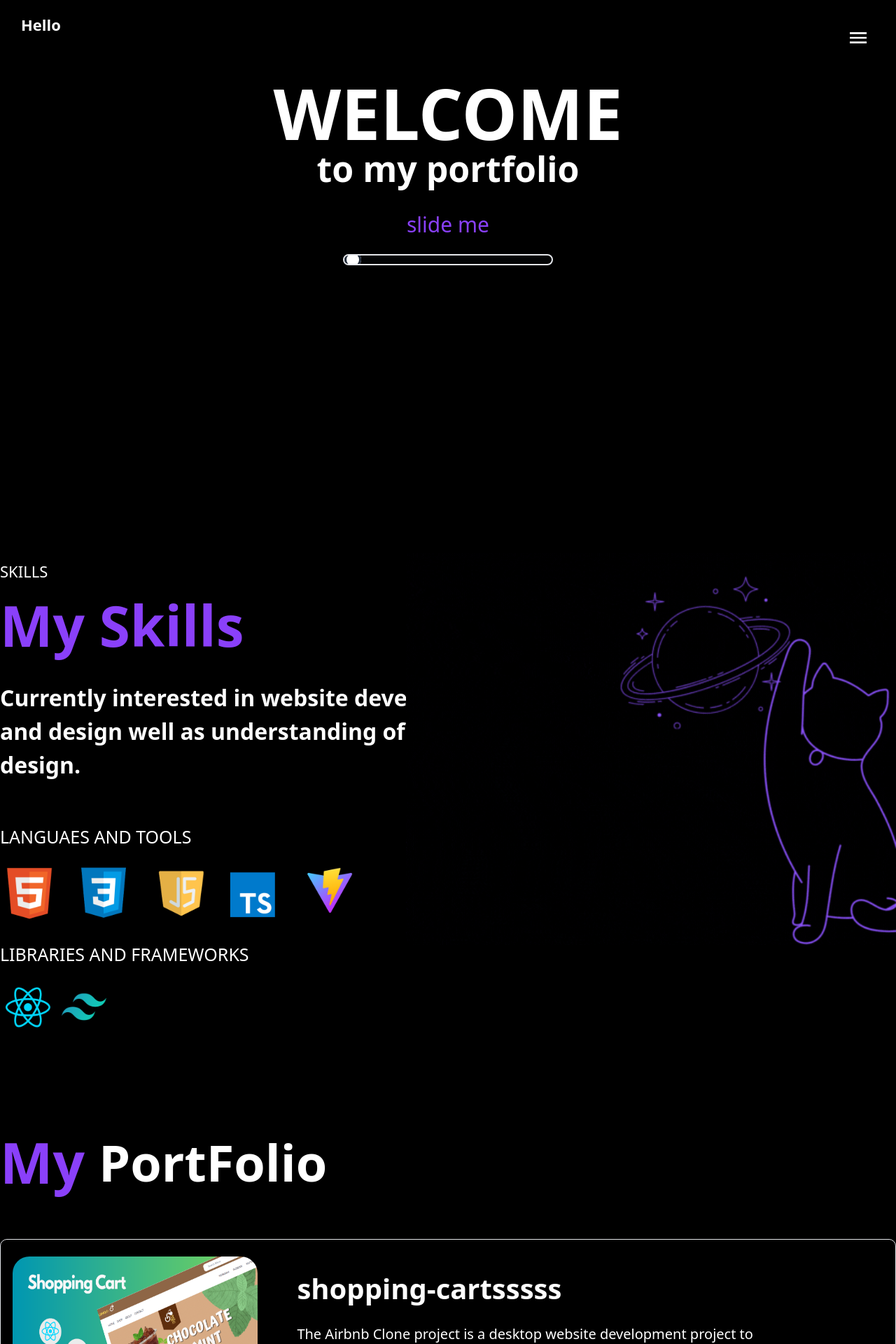
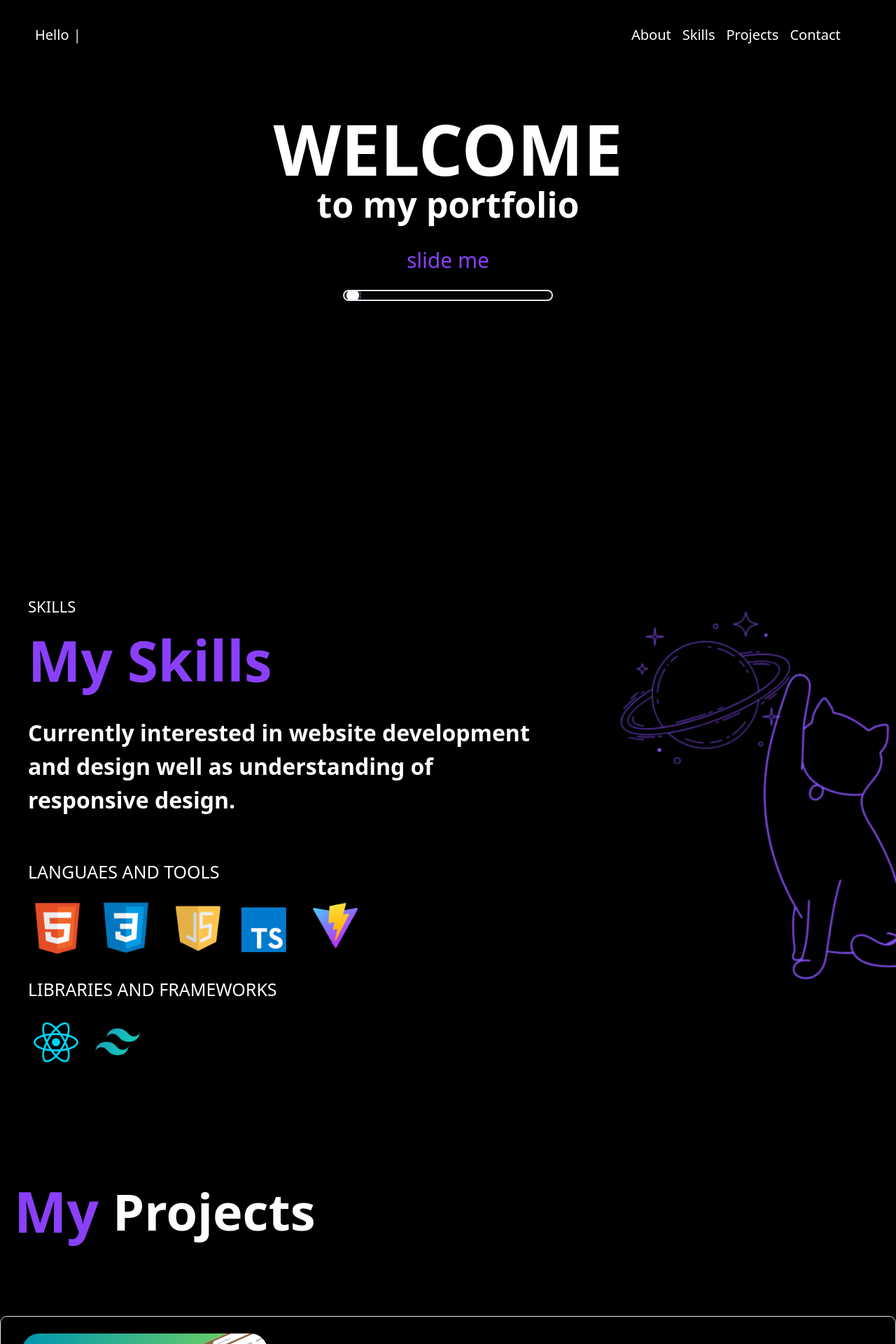
Before and after one commit to kongpop00/PortFolio-FontEnd, a React (Vite) app: page / in a window 1280 px wide. Shown: the top 1920 px of the page at 70% size. Built offline with nearby package versions, Linux system fonts and the light colour scheme.

Commit message:
add-funtion

```diff
--- a/src/App.tsx
+++ b/src/App.tsx
@@ -1,21 +1,24 @@
+import Header from "./assets/componen/Header";
+import Nav from "./assets/componen/Nav";
+import PortFolio from "./assets/componen/PortFolio";
+import Skills from "./assets/componen/Skills";
 
-import Header from "./assets/componen/Header"
-import Nav from "./assets/componen/Nav"
-import PortFolio from "./assets/componen/PortFolio"
-import Skills from "./assets/componen/Skills"
+function App() {
+  return (
+    <>
 
 
-function App() {
+        <Nav />
+        <Header/>
+        <Skills/>
+        <PortFolio/>
 
-  return (
-  <>
-  <Nav/>
-  <Header/>
-  <Skills/>
-  <PortFolio/>
 
-  </>
-  )
+
+
+    </>
+
+  );
 }
 
-export default App
+export default App;
--- a/src/assets/componen/Header.tsx
+++ b/src/assets/componen/Header.tsx
@@ -2,11 +2,18 @@ import EmailOutlinedIcon from "@mui/icons-material/EmailOutlined";
 import GitHubIcon from "@mui/icons-material/GitHub";
 import InstagramIcon from "@mui/icons-material/Instagram";
 import { useEffect, useState } from "react";
+import { HashLink } from "react-router-hash-link";
 import Typewriter from "typewriter-effect";
 
 const Header = () => {
   const [data, setData] = useState<string>("0");
   const numData = parseInt(data);
+
+  const scrollWithOffset = (el:any) => {
+    const yCoordinate = el.getBoundingClientRect().top + window.pageYOffset;
+    const yOffset = -200;
+    window.scrollTo({ top: yCoordinate + yOffset, behavior: 'smooth' });
+}
 
   let colorCahnge = "";
   let colorCahnge2 = "";
@@ -43,25 +50,24 @@ const Header = () => {
     console.log("data", numData);
   }, [data]);
   return (
-    <div className="bg-black relative  ">
-    <div className="w-[100%] h-[100vh] grid grid-cols-1 md:grid-cols-1 max-w-7xl m-[auto]  items-center  text-center">
-
+    <div id="about" className="bg-black relative  w-full p-[20px]  ">
+      <div className="w-[100%] h-[100vh] grid grid-cols-1  max-w-7xl m-[auto]  items-center  text-center">
         <div className="flex flex-col mt-[100px]  ">
           {numData == 10 ? (
             <div>
               <div className="avatar mb-[40px]  mt-[29px]">
-              <div className="w-[300px] rounded-full ring ring-primary ring-offset-base-100 ring-offset-2">
+                <div className="  w-[200px] sm:w-[300px] rounded-full ring ring-primary ring-offset-base-100 ring-offset-2">
                   <img src="/img (2).png" />
                 </div>
               </div>
             </div>
           ) : (
             <div className="leading-[80px] text-white relative ">
-            <h1 className="text-[100px] font-[600]">WELCOME</h1>
-            <h1 className="text-[50px] font-[600] px-[10px]">
+              <h1 className=" text-[50px] sm:text-[100px] font-[600]">WELCOME</h1>
+              <h1 className="text-[30px] sm:text-[50px] font-[600] px-[10px]">
                 to my portfolio
               </h1>
-            <div className="text-[30px] px-[10px] text-[#8a40fa]">
+              <div className="text-[20px] sm:text-[30px] px-[10px] text-[#8a40fa]">
                 <h1>slide me</h1>
               </div>
               <div
@@ -71,7 +77,7 @@ const Header = () => {
             </div>
           )}
 
-        <div className="relative  w-[300px] m-[auto]">
+          <div className="relative w-[250px] sm:w-[300px] m-[auto]">
             <input
               className="w-full range range-[white] border-2 h-4"
               type="range"
@@ -83,11 +89,10 @@ const Header = () => {
             />
           </div>
           <div className=" w-full ">
-          <div className="w-[50%] h-[60%] absolute left-0 z-30"></div>
             <div className="text-white   text-[26px] font-[500]  relative w-full mt-[20px]">
               <div
                 style={{ backgroundColor: colorCahnge }}
-              className="absolute w-full h-full z-20"
+                className="absolute w-full h-full z-10 "
               ></div>
               <h1 className="text-[#8a40fa]">
                 <label className="px-[5px]">Hi,</label>
@@ -96,14 +101,14 @@ const Header = () => {
                 <label className="px-[5px]">is</label>
               </h1>
 
-            <h1 className="text-[72px]  ">
+              <h1 className="text-[50px] sm:text-[72px]  ">
                 <div className="text-center m-[auto] flex justify-center">
                   <h1 className="px-[20px]"> Kongpop Nualsaard</h1>
                 </div>
-              <div className="bg-gradient-to-r from-indigo-500 via-[#8a40fa] to-[#8a40fa] h-2 rounded-lg w-[50%] m-[auto]"></div>
+                <div className="bg-gradient-to-r from-indigo-500 via-[#8a40fa] to-[#8a40fa] h-1 sm:h-2 rounded-lg  w-[70%] sm:w-[50%] m-[auto]"></div>
               </h1>
               {/**Typewriter */}
-            <div className="mt-[20px] font-[400] text-[22px] text-slate-400 ">
+              <div className="mt-[20px] font-[400]  text-[14px] sm:text-[22px] text-slate-400 ">
                 <Typewriter
                   options={{
                     strings: [
@@ -115,20 +120,27 @@ const Header = () => {
                 />
               </div>
               {/** icon */}
-            <div className="flex justify-center w-[100%] ">
-              <div className="p-[10px]">
-                <EmailOutlinedIcon />
+              {numData == 10 && (
+                <div className="z-20 relative">
+                  <div className="flex justify-center w-[100%]  ">
+                    <button className="p-[10px]  hover:text-[#8a40fa]">
+                      <EmailOutlinedIcon  />
+                    </button>
+                    <button className="p-[10px]  hover:text-[#8a40fa]">
+                      <GitHubIcon />
+                    </button>
+                    <button className="p-[10px]  hover:text-[#8a40fa]">
+                      <InstagramIcon />
+                    </button>
                   </div>
-              <div className="p-[10px]">
-                <GitHubIcon />
-              </div>
-              <div className="p-[10px]">
-                <InstagramIcon />
-              </div>
-            </div>
-            <button className="mt-[20px] border-[1px] p-[5px] px-[10px] border-[#8a40fa] text-[22px] rounded-xl">
+                  <button className="mt-[20px] border-[1px] p-[8px] px-[10px] border-[#8a40fa] text-[22px] hover:border-[#ff64f2] rounded-xl  z-50 mx-[10px] ">
                    Dowload CV
                   </button>
+                  <button className="mt-[20px] border-[1px] p-[8px] px-[10px] border-[#8a40fa] text-[22px] rounded-xl hover:border-[#ff64f2]  z-50 mx-[10px] ">
+                  <HashLink smooth to={'#skills'} scroll={el => scrollWithOffset(el)}> Get Started</HashLink>
+                  </button>
+                </div>
+              )}
             </div>
           </div>
         </div>
--- /dev/null
+++ b/src/assets/componen/Hemberger.tsx
@@ -0,0 +1,26 @@
+type Hemberger ={
+    on_of_Hemberger : ()=>void
+  }
+  const Hemberger = (props: Hemberger) => {
+    const { on_of_Hemberger } = props;
+
+    return (
+      <button onClick={on_of_Hemberger} className="z-50">
+        <label className="btn btn-circle swap swap-rotate ">
+          {/* close icon */}
+
+          <svg
+            className=" fill-current"
+            xmlns="http://www.w3.org/2000/svg"
+            width="32"
+            height="32"
+            viewBox="0 0 512 512"
+          >
+            <path d="M64,384H448V341.33H64Zm0-106.67H448V234.67H64ZM64,128v42.67H448V128Z" />
+          </svg>
+        </label>
+      </button>
+    );
+  };
+
+  export default Hemberger;
--- a/src/assets/componen/Nav.tsx
+++ b/src/assets/componen/Nav.tsx
@@ -1,65 +1,135 @@
-import { useState } from "react";
+import {  useState } from "react";
+import { HashLink } from "react-router-hash-link";
+import Close from "./colseNav";
+import Hemberger from "./Hemberger";
+import Typewriter from "typewriter-effect";
 const Nav = () => {
   const data = ["Hi !", " Hello ", "Welcome"];
   const [textnav, setTextNav] = useState(0);
-const [open  ,setopen]=useState(false)
+  const [open, setopen] = useState(false);
+  const scrollWithOffsetNav = (el: any) => {
+    const yCoordinate = el.getBoundingClientRect().top + window.pageYOffset;
+    const yOffset = -200;
+    window.scrollTo({ top: yCoordinate + yOffset, behavior: "smooth" });
+  };
+  const scrollWithOffsetproject = (el: any) => {
+    const yCoordinate = el.getBoundingClientRect().top + window.pageYOffset;
+    const yOffset = -80;
+    window.scrollTo({ top: yCoordinate + yOffset, behavior: "smooth" });
+  };
 
-const handleOpen =()=>{
-    setopen(!open)
-}
+  const handleOpen = () => {
+    setopen(!open);
+  };
+
   if (textnav < data.length) {
     setTimeout(() => {
       setTextNav(textnav + 1);
     }, 4000);
   } else setTextNav(0);
 
+  const on_of_Hemberger = () => {
+    setopen(!open);
+  };
+
   return (
-    <div className="w-full  fixed  z-50 ">
-      <div className="flex p-[30px] justify-between w-full bg-black z-50 fixed">
-        <div className="th text-center text-[22px] font-[600] text-white item-center animate-bounce">
-          {data[textnav]}
+    <div className="bg-black w-[100%] h-[100px] flex justify-between fixed z-30 items-center px-[50px] text-white">
+      <div className="font-[500] text-[20px]">
+      <Typewriter
+                  options={{
+                    strings: [
+                      `${data[textnav]}`
+                    ],
+                    autoStart: true,
+                    loop: true,
+                  }}
+                />
+      </div>
+      <div>
+        {open ? (
+          <div className=" absolute top-[150px] left-[50%] right-[50%] z-50 text-center  md:hidden">
+            <Close on_of_Hemberger={on_of_Hemberger} />
+          </div>
+        ) : (
+          <div className=" absolute top-[30px] right-[50px] md:hidden ">
+            <Hemberger on_of_Hemberger={on_of_Hemberger} />
+          </div>
+        )}
+      </div>
+
+      <div className="md:flex w-[20%] justify-between font-[500] text-[20px] mr-[150px] lg:mr-[100px] hidden ">
+        <HashLink
+          className="hover:border-b-2 border-[#8a40fa] p-2"
+          smooth
+          to={"#about"}
+          scroll={(el) => scrollWithOffsetNav(el)}
+        >
+          {" "}
+          About
+        </HashLink>
+        <HashLink
+          className="hover:border-b-2 border-[#8a40fa] p-2"
+          smooth
+          to={"#skills"}
+          scroll={(el) => scrollWithOffsetNav(el)}
+        >
+          {" "}
+          Skills
+        </HashLink>
+        <HashLink
+          className="hover:border-b-2 border-[#8a40fa] p-2"
+          smooth
+          to={"#project"}
+          scroll={(el) => scrollWithOffsetproject(el)}
+        >
+          {" "}
+          Projects
+        </HashLink>
+        <HashLink
+          className="hover:border-b-2 border-[#8a40fa] p-2"
+          smooth
+          to={"#skills"}
+          scroll={(el) => scrollWithOffsetNav(el)}
+        >
+          {" "}
+          Contact
+        </HashLink>
+      </div>
+
+      {open && (
+        <div className="leading-[60px] w-[100%] pt-[150px] left-4 flex flex-col items-center py-[20px] bg-black text-white text-[30px] z-40 h-[100vh] fixed top-[100px]">
+          <button onClick={handleOpen}><HashLink
+              smooth
+              to={"#about"}
+              scroll={(el) => scrollWithOffsetNav(el)}
+              className="hover:text-[#8a40fa]"
+            >
+
+             ABOUT
+            </HashLink>
+          </button>
+          <button onClick={handleOpen}><HashLink
+              smooth
+              to={"#skills"}
+              scroll={(el) => scrollWithOffsetNav(el)}
+              className="hover:text-[#8a40fa]"
+            >
+
+              SKILL
+            </HashLink>
+          </button>
+          <button onClick={handleOpen}><HashLink
+              smooth
+              to={"#project"}
+              scroll={(el) => scrollWithOffsetNav(el)}
+              className="hover:text-[#8a40fa]"
+            >
+
+            PROJECT
+            </HashLink>
+          </button>
         </div>
-        <div >
-          <label className="btn btn-circle swap swap-rotate bg-black text-white border-none ">
-            {/* this hidden checkbox controls the state */}
-            <input type="checkbox" onClick={handleOpen} />
-
-            {/* hamburger icon */}
-            <svg
-              className="swap-off fill-current"
-              xmlns="http://www.w3.org/2000/svg"
-              width="32"
-              height="32"
-              viewBox="0 0 512 512"
-            >
-              <path d="M64,384H448V341.33H64Zm0-106.67H448V234.67H64ZM64,128v42.67H448V128Z" />
-            </svg>
-
-            {/* close icon */}
-            <svg
-              className="swap-on fill-current"
-              xmlns="http://www.w3.org/2000/svg"
-              width="32"
-              height="32"
-              viewBox="0 0 512 512"
-            >
-              <polygon points="400 145.49 366.51 112 256 222.51 145.49 112 112 145.49 222.51 256 112 366.51 145.49 400 256 289.49 366.51 400 400 366.51 289.49 256 400 145.49" />
-            </svg>
-          </label>
-        </div>
-      </div>
-      {/**menu */}
-        {open && (
-
-              <div className="w-full  flex flex-col items-center py-[20px] text-white text-[30px] z-40 h-[100vh] bg-black absolute top-[100px]">
-              <a>Home</a>
-              <a>Folio</a>
-              <a>About</a>
-              <a>contact</a>
-
-            </div>
-        )}
-
+      )}
     </div>
   );
 };
--- a/src/assets/componen/PortFolio.tsx
+++ b/src/assets/componen/PortFolio.tsx
@@ -10,13 +10,13 @@ import "swiper/css/effect-coverflow";
 import Project from './Project'
 const PortFolio = () => {
   return (
-    <div className=' h-[100%] bg-black'>
-        <div className="flex items-center justify-start max-w-7xl  m-[auto] ">
-        <h1 className="text-[80px]  font-[600] text-[#8a40fa] ">
+    <div id="project" className=' h-[100%] bg-black'>
+        <div className="flex items-center justify-start max-w-7xl p-[20px] m-[auto] ">
+        <h1 className="text-[50px] sm:text-[80px]  font-[600] text-[#8a40fa] ">
           My
         </h1>
-        <h1 className="text-[72px]  pl-[20px] font-[600] text-white ">
-          PortFolio
+        <h1 className="text-[50px]  sm:text-[72px]  pl-[20px] font-[600] text-white ">
+          Projects
         </h1>
       </div>
         <div className='container max-w-7xl  m-[auto] '>
--- a/src/assets/componen/Project.tsx
+++ b/src/assets/componen/Project.tsx
@@ -8,14 +8,14 @@ import { EffectCube, Pagination } from "swiper/modules";
 
 const Project = () => {
   return (
-    <div className="">
+    <div className="py-[20px]">
       {items.map((e) => {
         return (
           <div
             key={e.id}
-            className="box flex gap-y-[100px] m-[auto] w-[100%]  h-[350px] mt-[50px] border-[1px] rounded-[10px] items-center "
+            className="box  flex flex-col md:flex-row md:p-[20px]  lg:gap-y-[100px] m-[auto] w-[90%] md:w-[95%] xl:w-[100%] h-[500px]  md:h-[350px] mt-[50px] border-[1px] rounded-[10px] items-center lg:overflow-hidden overflow-scroll "
           >
-            <div className="w-[30%] ">
+            <div className=" w-[250px]  md:w-[30%] mt-[20px] md:mt-0 ">
               <Swiper
                 effect={"cube"}
                 grabCursor={true}
@@ -29,31 +29,31 @@ const Project = () => {
                   clickable: true,
                 }}
                 modules={[EffectCube, Pagination]}
-                className="mySwiper w-[350px] h-[300px] bg-cover rounded-3xl"
+                className="mySwiper w-[250px] h-[200px] sm:w-[300px] sm:h-[250px] md:w-[250px]  lg:w-[350px] lg:h-[300px] bg-cover rounded-3xl "
               >
                 <SwiperSlide>
                   <img
-                    className="w-[350px] h-[300px] rounded-3xl"
+                    className="w-[250px] h-[200px] sm:w-[300px] sm:h-[250px] md:w-[250px] lg:w-[350px] lg:h-[300px] rounded-3xl"
                     src={e.img1}
                   />
                 </SwiperSlide>
                 <SwiperSlide>
                   <img
-                    className="w-[350px] h-[300px] rounded-3xl"
+                    className="w-[250px] h-[200px] sm:w-[300px] sm:h-[250px] md:w-[250px] lg:w-[350px] lg:h-[300px] rounded-3xl"
                     src={e.img2}
                   />
                 </SwiperSlide>
                 <SwiperSlide>
                   <img
-                    className="w-[350px] h-[300px] rounded-3xl"
+                    className="w-[250px] h-[200px] sm:w-[300px] sm:h-[250px] md:w-[250px] lg:w-[350px] lg:h-[300px] rounded-3xl"
                     src={e.img3}
                   />
                 </SwiperSlide>
               </Swiper>
             </div>
-            <div className=" w-[60%] p-[40px] flex flex-col h-[100%] text-white">
-              <h1 className="text-[40px] font-[600]">{e.name}</h1>
-              <h2 className="mt-[20px] text-[20px]">{e.data}</h2>
+            <div className=" w-[90%] lg:w-[60%] py-[20px] md:ml-[50px] lg:p-[40px] flex flex-col h-[100%] text-white">
+              <h1 className="  text-[30px] sm:text-[40px] md:text-[30px] font-[600]">{e.name}</h1>
+              <h2 className="mt-[20px] md:text-[18px] text-[18px] sm:text-[20px]">{e.data}</h2>
               <div className="deploy">
                 deploy: <a href="">{e.deploy}</a>
               </div>
--- a/src/assets/componen/Skills.tsx
+++ b/src/assets/componen/Skills.tsx
@@ -1,20 +1,20 @@
 
 const Skills = () => {
   return (
-    <div className="bg-black text-white  relative">
-        <img  className="absolute right-0 bottom-[250px] w-[700px]" src="/skills/DEV (1).gif" alt="" />
+    <div id="skills" className="bg-black text-white px-[40px] relative  pt-[10px] m-[auto]">
+        <img  className="hidden lg:block z-0 absolute right-0 bottom-[250px] w-[700px]" src="/skills/DEV (1).gif" alt="" />
     <div className=" h-[100vh] max-w-7xl m-[auto]">
-      <span className="text-[22px] font-[500]">SKILLS</span>
-      <h1 className="text-[80px] font-[600] text-[#8a40fa]">My Skills</h1>
-      <div className="w-[60%] mt-[20px]">
-      <span className="text-[32px] font-[700] w-[10px] ">
+      <span className="text-[22px] font-[500] ">SKILLS</span>
+      <h1 className="text-[50px] sm:text-[80px] font-[600] text-[#8a40fa]">My Skills</h1>
+      <div className="w-[100%]  sm:w-[70%] lg:w-[60%] mt-[20px]">
+      <span className="text-[20px] sm:text-[32px] font-[400] sm:font-[600]  relative z-20">
         Currently interested in website development and design well as
         understanding of responsive design.
       </span>
       </div>
       <div>
-           <h1  className="text-[25px] font-[500] mt-[60px]">LANGUAES AND TOOLS</h1>
-           <div className="flex  w-[40%] h-[80px] justify-between mt-[20px]">
+           <h1  className="text-[18px] sm:text-[25px] font-[500] mt-[60px]">LANGUAES AND TOOLS</h1>
+           <div className="flex  w-[15%] h-[40px] sm:w-[40%] sm:h-[80px] justify-between mt-[20px] gap-2">
                 <img src="/skills/html.png" alt="" />
                 <img src="/skills/css.png" alt="" />
                 <img src="/skills/js.png" alt="" />
@@ -23,8 +23,8 @@ const Skills = () => {
            </div>
       </div>
       <div>
-            <h1 className="text-[25px] font-[500] mt-[30px]" >LIBRARIES AND FRAMEWORKS</h1>
-            <div className="flex w-[15%] h-[80px] mt-[20px]">
+            <h1 className="text-[18px] sm:text-[25px] font-[500] mt-[30px]" >LIBRARIES AND FRAMEWORKS</h1>
+            <div className="flex  w-[15%] h-[40px] sm:w-[40%] sm:h-[80px] mt-[20px] gap-2">
                 <img src="/skills/react.png" alt="" />
                 <img src="/skills/tailwin.png" alt="" />
 
--- /dev/null
+++ b/src/assets/componen/colseNav.tsx
@@ -0,0 +1,27 @@
+type Hemberger ={
+    on_of_Hemberger : ()=>void
+  }
+
+  const Close = (props: Hemberger) => {
+    const { on_of_Hemberger } = props;
+
+    return (
+      <button onClick={on_of_Hemberger} className="z-50">
+        <label className="btn btn-circle swap swap-rotate ">
+          {/* close icon */}
+
+          <svg
+            className="fill-current"
+            xmlns="http://www.w3.org/2000/svg"
+            width="32"
+            height="32"
+            viewBox="0 0 512 512"
+          >
+            <polygon points="400 145.49 366.51 112 256 222.51 145.49 112 112 145.49 222.51 256 112 366.51 145.49 400 256 289.49 366.51 400 400 366.51 289.49 256 400 145.49" />
+          </svg>
+        </label>
+      </button>
+    );
+  };
+
+  export default Close;
--- a/src/main.tsx
+++ b/src/main.tsx
@@ -2,9 +2,12 @@ import React from 'react'
 import ReactDOM from 'react-dom/client'
 import App from './App.tsx'
 import './index.css'
+import { BrowserRouter } from 'react-router-dom'
 
 ReactDOM.createRoot(document.getElementById('root')!).render(
   <React.StrictMode>
+    <BrowserRouter>
     <App />
+    </BrowserRouter>
   </React.StrictMode>,
 )
```
Also changed, not shown: package.json (+8 -0 lines), 1 other file (tests, documents, lock files or other folders). Lines whose indentation alone changed are shown as unchanged.
